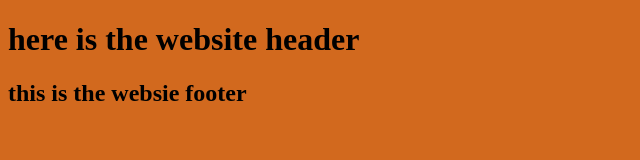
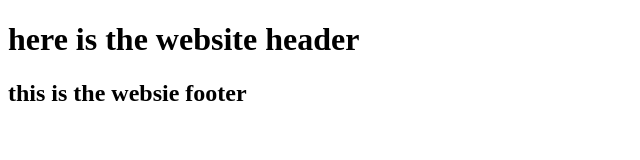
Before and after one commit to overeactor/shopReza, a plain HTML site: page index.html in a window 1280 px wide. Shown: the whole page, without its empty margins (0-640 px from the left). Drawn offline with Linux system fonts and the light colour scheme.

Commit message:
clear background

```diff
--- a/index.html
+++ b/index.html
@@ -4,11 +4,7 @@
     <meta charset="UTF-8">
     <meta name="viewport" content="width=device-width, initial-scale=1.0">
     <title>Document</title>
-    <style>
-        body{
-            background-color: chocolate;
-        }
-    </style>
+
 </head>
 <body>
     <header>
```
